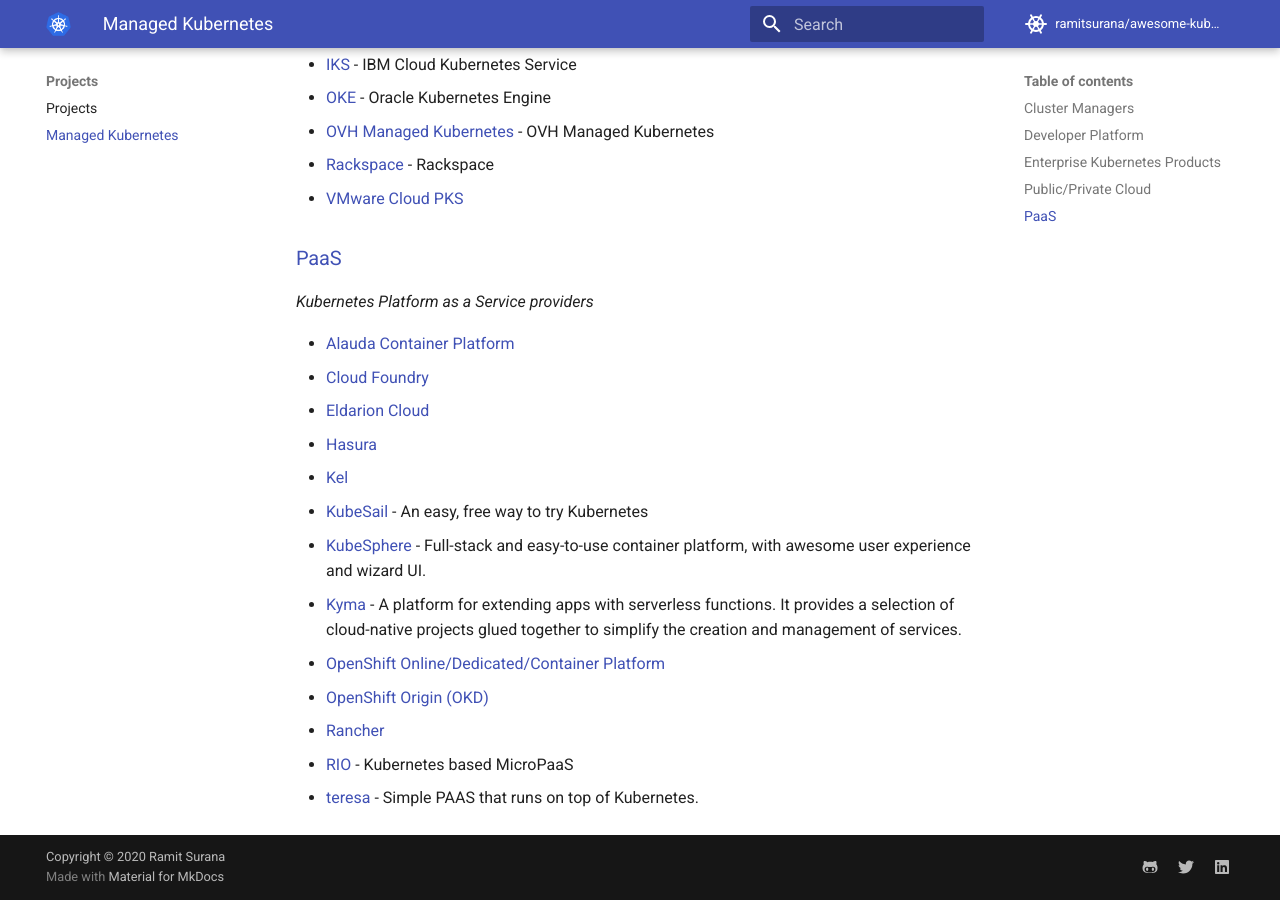
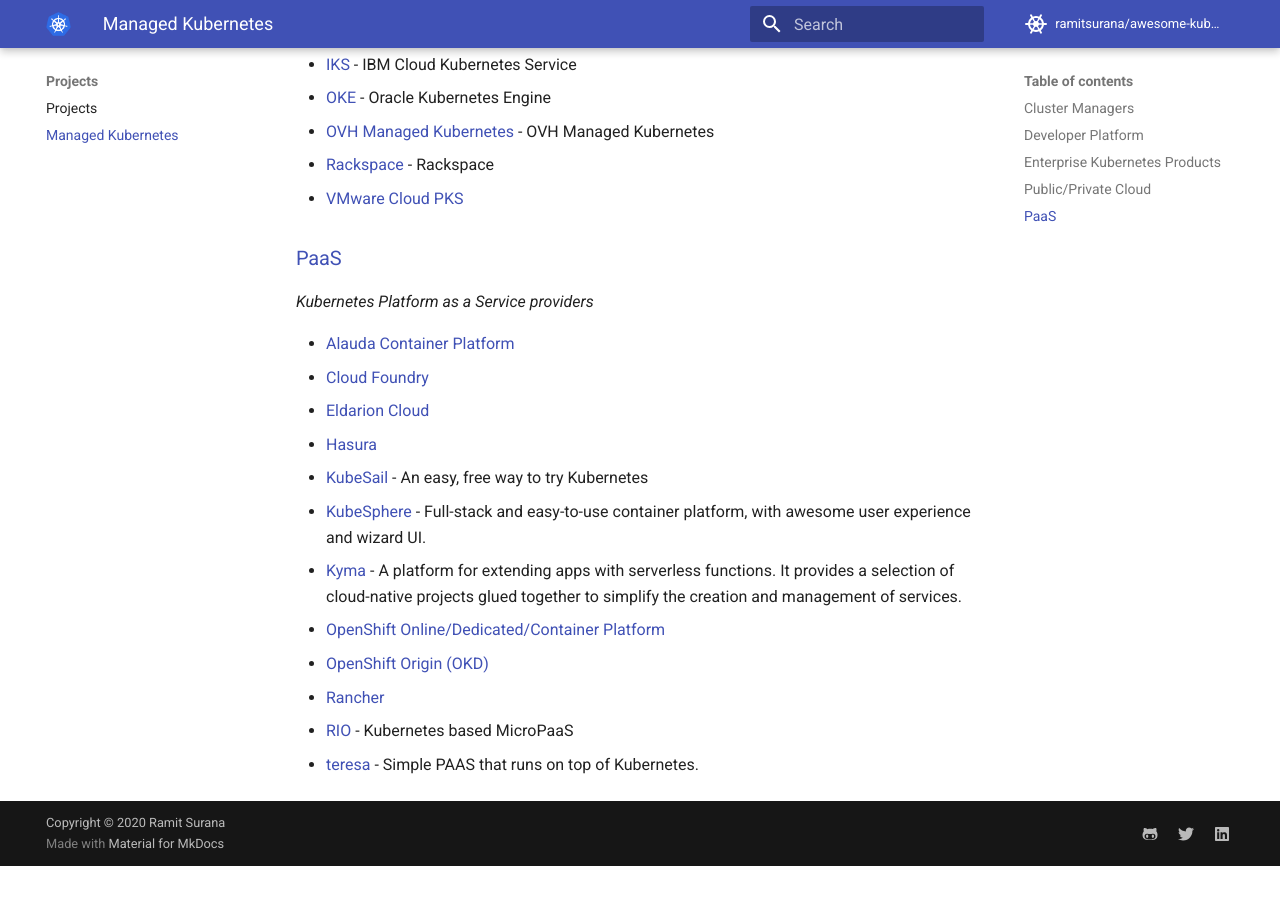
Before and after one commit to topstar920707/awesome-kubernetes, an MkDocs documentation site: the page built from docs/managed-kubernetes/managed-kubernetes.md, in a window 1280 px wide and 900 px high, scrolled down 2011 px. Built offline with MkDocs 1.6.1 and Material for MkDocs 9.7.7, drawn with Linux system fonts in a browser that asks for light colours; comment, search, counter and statistics services are not loaded; after the commit the page ends 2877 px from its top, so only the background shows below that.

Commit message:
remove kelproject

```diff
--- a/docs/managed-kubernetes/managed-kubernetes.md
+++ b/docs/managed-kubernetes/managed-kubernetes.md
@@ -72,7 +72,6 @@ Managed Kubernetes
   - [Cloud Foundry](https://github.com/cloudfoundry/cf-for-k8s)
   - [Eldarion Cloud](http://eldarion.cloud)
   - [Hasura](http://www.hasura.io)
-  - [Kel](http://www.kelproject.com)
   - [KubeSail](https://kubesail.com) - An easy, free way to try Kubernetes
   - [KubeSphere](https://github.com/kubesphere/kubesphere) - Full-stack and easy-to-use container platform, with awesome user experience and wizard UI.
   - [Kyma](https://kyma-project.io/) - A platform for extending apps with serverless functions. It provides a selection of cloud-native projects glued together to simplify the creation and management of services.
```
